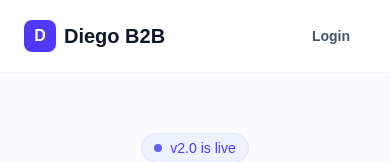
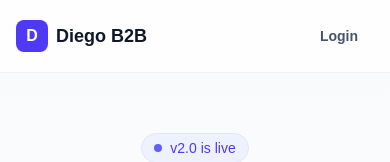
Before and after one commit to JvRcRiCrI13/nexus-b2b-dashboard, a Next.js app: page / in a window 390 px wide. Shown: the top 162 px of the page. Built offline with nearby package versions, Linux system fonts and the light colour scheme.

Commit message:
fix(ui): improve landing header responsiveness padding

```diff
--- a/src/app/(public)/page.tsx
+++ b/src/app/(public)/page.tsx
@@ -9,12 +9,12 @@ import { motion } from "framer-motion";
 
 // Simple Header Component
 const Header = () => (
-    <header className="fixed top-0 left-0 right-0 z-50 flex items-center justify-between px-6 py-4 bg-white/80 backdrop-blur-sm border-b border-slate-100">
+    <header className="fixed top-0 left-0 w-full z-50 flex items-center justify-between px-4 md:px-8 py-4 bg-white/80 backdrop-blur-sm border-b border-slate-100 transition-all">
         <div className="flex items-center gap-2">
-            <div className="h-8 w-8 rounded-lg bg-indigo-600 flex items-center justify-center text-white font-bold">
+            <div className="h-8 w-8 rounded-lg bg-indigo-600 flex items-center justify-center text-white font-bold shrink-0">
                 D
             </div>
-            <span className="text-xl font-bold text-slate-900">Diego B2B</span>
+            <span className="text-lg md:text-xl font-bold text-slate-900 whitespace-nowrap">Diego B2B</span>
         </div>
         <Link href="/login">
             <Button variant="ghost" className="font-semibold text-slate-600 hover:text-indigo-600">
```
